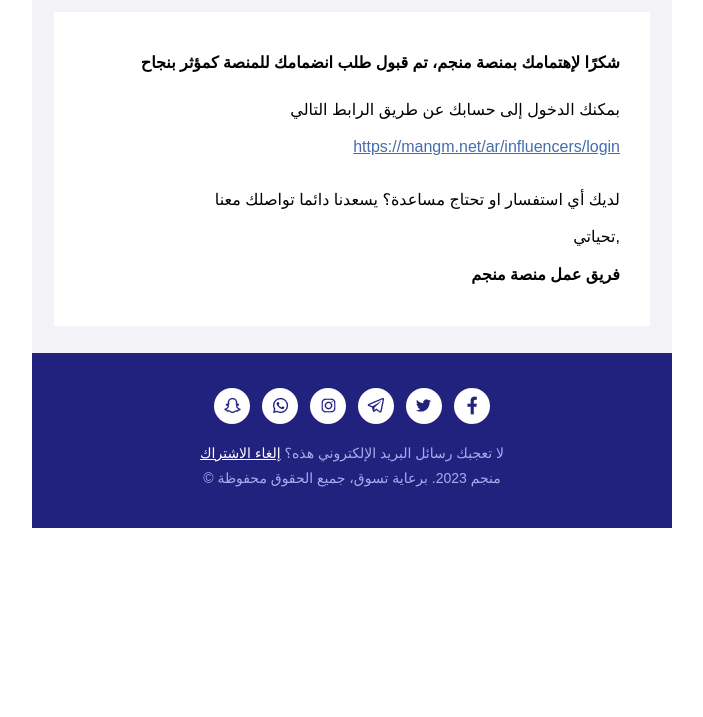
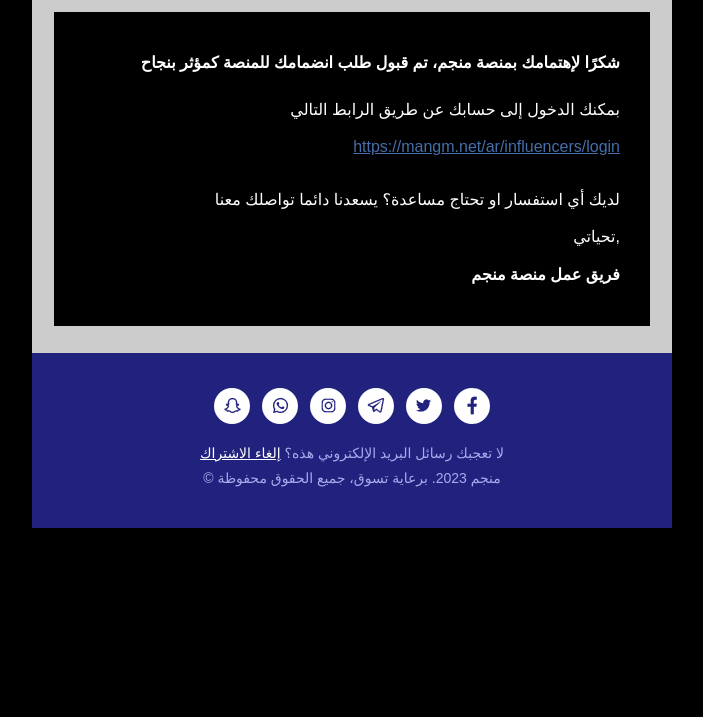
Before and after one commit to eslamshosha/email-template, a plain HTML site: page index.html in a window 1280 px wide. Shown: the part 83-800 px from the top of the page, without its empty margins (288-991 px from the left). Drawn offline with Linux system fonts and the dark colour scheme.

Commit message:
first commit

```diff
--- a/index.html
+++ b/index.html
@@ -20,6 +20,7 @@
         padding: 0;
         -ms-text-size-adjust: 100%;
         -webkit-text-size-adjust: 100%;
+        min-height: 100vh;
       }
       table {
         border-collapse: separate;
@@ -144,6 +145,27 @@
         color: #fff;
         text-decoration: underline;
       }
+      @media (prefers-color-scheme: dark) {
+        body {
+          background-color: #000000;
+        }
+        .container {
+          background-color: #ccc;
+        }
+        .wrapper {
+          background-color: #000;
+        }
+        p,
+        ul,
+        ol,
+        h1,
+        h2,
+        h3,
+        h4 {
+          color: #fff;
+        }
+        /* .main a { */
+      }
     </style>
   </head>
   <body>
```
